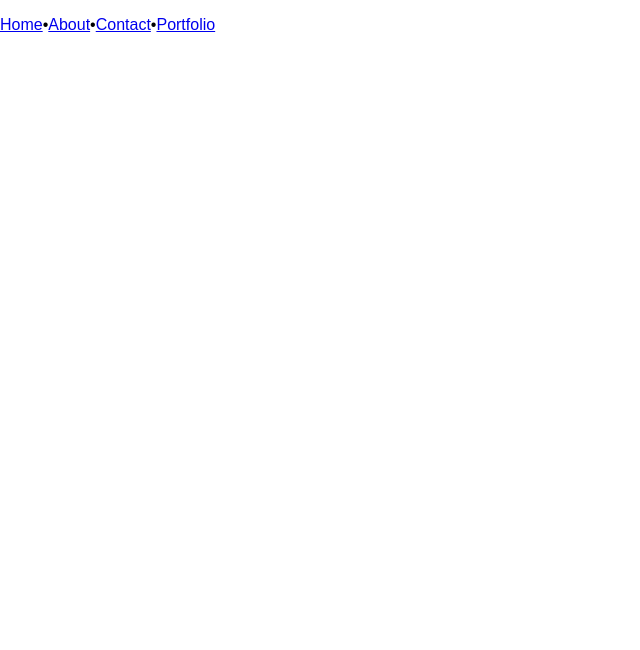
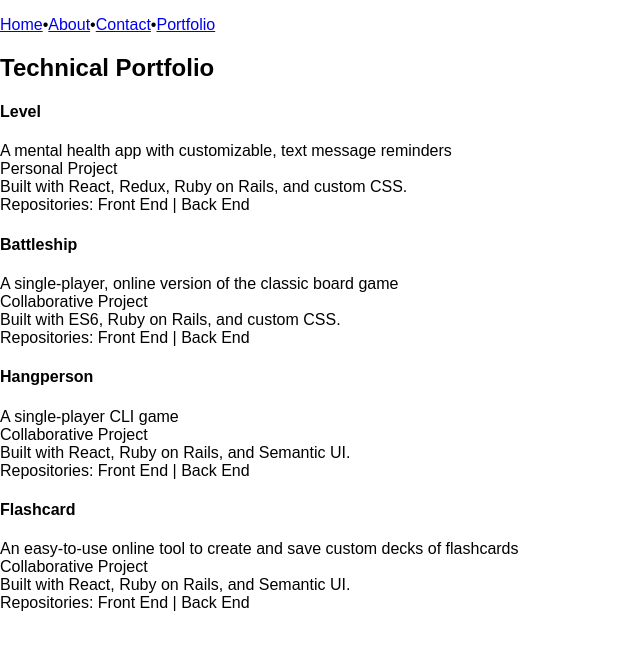
Before and after one commit to marcellamaki/portfolio, a React (Create React App) app in the folder portfolio/: page /portfolio in a window 1280 px wide. Shown: the top 650 px of the page, without its empty margins (0-640 px from the left). Built offline with nearby package versions, Linux system fonts and the light colour scheme.

Commit message:
added portfolio page

```diff
--- a/portfolio/src/App.js
+++ b/portfolio/src/App.js
@@ -3,6 +3,7 @@ import './App.css';
 import NavBar from './components/NavBar.js';
 import { Route, Link } from 'react-router-dom';
 import Home from './components/Home.js';
+import Portfolio from './components/Portfolio.js'
 
 
 class App extends Component {
@@ -12,8 +13,8 @@ class App extends Component {
         <Route path='/'  render={() => <NavBar />}/>
         <Route exact path='/' render={() => <Home />} />
         {/* <Route path='/about' render={() => <About />} />
-        <Route path='/contact' render={() => <Contact />} />
-        <Route path='/portfolio' render={() => <Portfolio />} /> */}
+        <Route path='/contact' render={() => <Contact />} /> */}
+        <Route path='/portfolio' render={() => <Portfolio />} />
       </div>
     );
   }
--- a/portfolio/src/components/Home.js
+++ b/portfolio/src/components/Home.js
@@ -13,7 +13,7 @@ const Home = () => {
             I'm a full stack web developer, academic researcher, and advocate with an interest in developing new, community-driven approaches to applying technology to programs for the public good.
             <br></br>
             <br></br>
-            I build programs in Rails, JavaScript, React, and React Native with the help of HTML and CSS.
+            I build applications in Rails, JavaScript, React, and React Native with the help of HTML and CSS.
             <br></br>
             <br></br>
             I think the most challenging and exciting part of being a developer is finding simple and elegant solutions and thinking about creative ways to use existing technologies to solve new problems.
--- /dev/null
+++ b/portfolio/src/components/Portfolio.js
@@ -0,0 +1,56 @@
+import React from 'react'
+import { withRouter, Link } from 'react-router-dom'
+
+const Portfolio = () => {
+  return (
+        <div>
+
+        <div className="container">
+
+          <h2>Technical Portfolio</h2>
+            <h4>Level</h4>
+            <p>A mental health app with customizable, text message reminders
+            <br></br>
+            Personal Project
+            <br></br>
+            Built with React, Redux, Ruby on Rails, and custom CSS.
+            <br></br>
+            Repositories: Front End | Back End
+            </p>
+
+            <h4>Battleship</h4>
+            <p>A single-player, online version of the classic board game
+            <br></br>
+            Collaborative Project
+            <br></br>
+            Built with ES6, Ruby on Rails, and custom CSS.
+            <br></br>
+            Repositories: Front End | Back End
+            </p>
+
+            <h4>Hangperson</h4>
+            <p>A single-player CLI game
+            <br></br>
+            Collaborative Project
+            <br></br>
+            Built with React, Ruby on Rails, and Semantic UI.
+            <br></br>
+            Repositories: Front End | Back End
+            </p>
+
+            <h4>Flashcard</h4>
+            <p>An easy-to-use online tool to create and save custom decks of flashcards
+            <br></br>
+            Collaborative Project
+            <br></br>
+            Built with React, Ruby on Rails, and Semantic UI.
+            <br></br>
+            Repositories: Front End | Back End
+            </p>
+
+        </div>
+      </div>
+      )
+}
+
+export default Portfolio;
```
